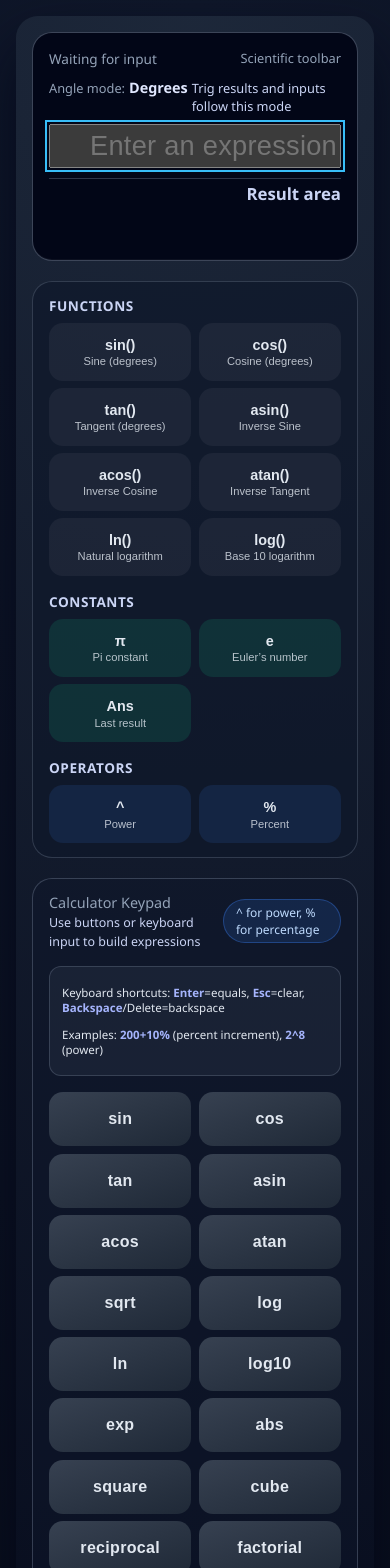
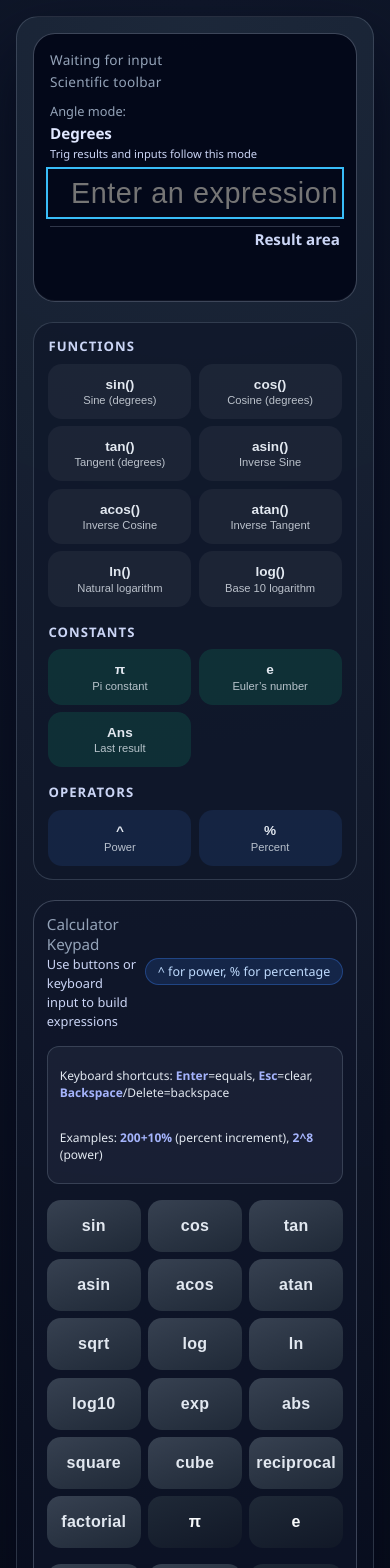
Before and after one commit to johnwick22012026-source/Calculator, a React (Vite) app: page / in a window 390 px wide. Shown: the top 1568 px of the page. Built offline with nearby package versions, Linux system fonts and the light colour scheme.

Commit message:
feat(CALC-59): Polish breakpoint-specific visual consistency — src/App.css

```diff
--- a/src/App.css
+++ b/src/App.css
@@ -6,75 +6,20 @@
  * Disabled: reduced opacity and disable pointer interaction.
  */
 
-/* Global focus and interaction state variables */
 :root {
   color-scheme: dark;
-  /* Focus outline settings */
   --focus-outline-width: 2px;
   --focus-outline-style: solid;
   --focus-outline-color: #38bdf8;
   --focus-outline-offset: 2px;
-}
-
-/* Global interactive element defaults */
-button,
-a,
-[role="button"],
-[role="link"] {
-  cursor: pointer;
-  transition: background 0.2s ease,
-              border-color 0.2s ease,
-              color 0.2s ease,
-              filter 0.2s ease,
-              transform 0.1s ease,
-              box-shadow 0.2s ease;
-}
-
-input,
-select,
-textarea {
-  transition: background 0.2s ease,
-              border-color 0.2s ease,
-              color 0.2s ease,
-              filter 0.2s ease,
-              transform 0.1s ease,
-              box-shadow 0.2s ease;
-}
-
-/* Hover state */
-button:hover:not(:disabled),
-a:hover:not([disabled]),
-[role="button"]:hover:not([disabled]):not([aria-disabled="true"]),
-[role="link"]:hover:not([disabled]):not([aria-disabled="true"]) {
-  filter: brightness(1.05);
-}
-
-/* Active (pressed) state */
-button:active:not(:disabled),
-a:active:not([disabled]),
-[role="button"]:active:not([disabled]):not([aria-disabled="true"]),
-[role="link"]:active:not([disabled]):not([aria-disabled="true"]) {
-  transform: translateY(1px);
-}
-
-/* Focus-visible state */
-button:focus-visible,
-a:focus-visible,
-[role="button"]:focus-visible,
-[role="link"]:focus-visible,
-input:focus-visible,
-select:focus-visible,
-textarea:focus-visible {
-  outline: var(--focus-outline-width) var(--focus-outline-style) var(--focus-outline-color);
-  outline-offset: var(--focus-outline-offset);
-}
-
-/* Disabled state */
-button:disabled,
-[disabled],
-[aria-disabled="true"] {
-  opacity: 0.5;
-  cursor: not-allowed;
+  --shell-padding: clamp(1rem, 4vw, 2.5rem);
+  --panel-width: clamp(320px, 90vw, 520px);
+  --panel-gap: clamp(1.5rem, 4vw, 2rem);
+  --panel-padding: clamp(1.25rem, 4vw, 2.25rem);
+  --display-padding: clamp(1.2rem, 3vw, 1.7rem);
+  --panel-radius: clamp(24px, 3vw, 32px);
+  --button-gap: clamp(0.55rem, 0.8vw, 0.9rem);
+  --button-radius: 14px;
 }
 
 * {
@@ -86,6 +31,8 @@ body {
   font-family: 'Space Grotesk', 'Segoe UI', system-ui, sans-serif;
   background: radial-gradient(circle at top, #0f172a 0%, #0b1121 55%, #060a15 100%);
   min-height: 100vh;
+  color: #e2e8f0;
+  font-size: clamp(15px, 1.5vw, 17px);
 }
 
 #root {
@@ -97,30 +44,31 @@ body {
   display: flex;
   align-items: center;
   justify-content: center;
-  padding: clamp(1rem, 5vh, 2rem) clamp(1rem, 5vw, 2rem);
+  padding: var(--shell-padding);
 }
 
 .calculator-panel {
-  width: clamp(280px, 90vw, 480px);
-  background: radial-gradient(circle at top, rgba(30, 41, 59, 0.9), #020617);
-  border-radius: 28px;
-  padding: clamp(1rem, 4vw, 2rem);
-  box-shadow: 0 30px 60px rgba(2, 6, 23, 0.7);
+  width: var(--panel-width);
+  background: radial-gradient(circle at top, rgba(30, 41, 59, 0.94), #020617);
+  border-radius: var(--panel-radius);
+  padding: var(--panel-padding);
+  box-shadow: 0 35px 70px rgba(2, 6, 23, 0.75);
   display: flex;
   flex-direction: column;
-  gap: 1.75rem;
+  gap: var(--panel-gap);
+  border: 1px solid rgba(148, 163, 184, 0.25);
 }
 
 .calculator-display {
-  background-color: #020617;
+  background-color: rgba(2, 6, 23, 0.9);
   border: 1px solid rgba(148, 163, 184, 0.4);
-  border-radius: 20px;
-  padding: 1.25rem;
+  border-radius: 22px;
+  padding: var(--display-padding);
   display: flex;
   flex-direction: column;
-  gap: 0.6rem;
+  gap: 0.65rem;
   color: #e2e8f0;
-  box-shadow: inset 0 -1px 0 rgba(255, 255, 255, 0.04);
+  box-shadow: inset 0 -1px 0 rgba(255, 255, 255, 0.05);
   transition: border 0.2s ease, box-shadow 0.2s ease, background 0.2s ease;
 }
 
@@ -135,41 +83,38 @@ body {
   justify-content: space-between;
   font-size: 0.85rem;
   color: #94a3b8;
-}
-
-.display-subtle {
-  font-size: 0.8rem;
+  letter-spacing: 0.02em;
 }
 
 .display-mode {
   display: flex;
   flex-wrap: wrap;
   align-items: baseline;
-  gap: 0.25rem;
+  gap: 0.35rem;
   font-size: 0.8rem;
   color: #94a3b8;
 }
 
 .display-mode strong {
-  display: inline-flex;
-  font-size: 0.9rem;
+  font-size: 0.95rem;
   color: #e0e7ff;
 }
 
 .display-mode-hint {
   flex: 1;
+  font-size: 0.75rem;
   color: #cbd5f5;
 }
 
 .display-expression {
-  font-size: clamp(1.7rem, 3vw, 2.6rem);
+  font-size: clamp(1.8rem, 3vw, 2.7rem);
   font-weight: 500;
   text-align: right;
   min-height: 2.75rem;
-  word-wrap: break-word;
+  letter-spacing: 0.02em;
   color: #e0e7ff;
-  letter-spacing: 0.01em;
-  transition: border 0.2s ease, padding 0.2s ease, background 0.2s ease;
+  background: transparent;
+  border: none;
 }
 
 .display-expression--error {
@@ -177,10 +122,6 @@ body {
   border: 1px solid rgba(248, 113, 113, 0.8);
   padding: 0.85rem;
   background: rgba(248, 113, 113, 0.08);
-}
-
-.display-expression:hover {
-  background-color: rgba(255, 255, 255, 0.02);
 }
 
 .display-expression:focus-visible {
@@ -197,11 +138,11 @@ body {
 }
 
 .display-result {
-  font-size: 1.05rem;
+  font-size: clamp(0.95rem, 1.5vw, 1.1rem);
   text-align: right;
   font-weight: 600;
   color: #cbd5f5;
-  padding: 0.2rem 0;
+  padding-top: 0.15rem;
   border-top: 1px solid rgba(148, 163, 184, 0.3);
 }
 
@@ -243,15 +184,15 @@ body {
 
 .display-error__hint {
   margin: 0;
-  font-size: 0.8rem;
+  font-size: 0.78rem;
   color: rgba(226, 232, 240, 0.8);
 }
 
 .scientific-controls {
-  background: rgba(15, 23, 42, 0.65);
+  background: rgba(15, 23, 42, 0.75);
   border-radius: 20px;
   border: 1px solid rgba(148, 163, 184, 0.25);
-  padding: 1.15rem 1.25rem;
+  padding: clamp(1rem, 3vw, 1.4rem) clamp(1.1rem, 3vw, 1.6rem);
   display: flex;
   flex-direction: column;
   gap: 1rem;
@@ -260,28 +201,28 @@ body {
 .scientific-controls__group {
   display: flex;
   flex-direction: column;
-  gap: 0.5rem;
+  gap: 0.55rem;
 }
 
 .scientific-controls__title {
   margin: 0;
-  font-size: 0.85rem;
+  font-size: 0.82rem;
   font-weight: 600;
   color: #cbd5f5;
-  letter-spacing: 0.04em;
+  letter-spacing: 0.08em;
   text-transform: uppercase;
 }
 
 .scientific-controls__grid {
   display: grid;
-  grid-template-columns: repeat(auto-fit, minmax(90px, 1fr));
-  gap: 0.55rem;
+  grid-template-columns: repeat(auto-fit, minmax(100px, 1fr));
+  gap: var(--button-gap);
 }
 
 .scientific-control-button {
   border: 1px solid transparent;
-  border-radius: 14px;
-  padding: 0.75rem;
+  border-radius: var(--button-radius);
+  padding: 0.9rem;
   background: rgba(255, 255, 255, 0.05);
   color: #e2e8f0;
   font-size: 0.95rem;
@@ -290,6 +231,7 @@ body {
   flex-direction: column;
   align-items: center;
   gap: 0.15rem;
+  min-height: 68px;
 }
 
 .scientific-control-button__label {
@@ -302,7 +244,7 @@ body {
 }
 
 .scientific-control-button:hover:not(:disabled):not([aria-disabled="true"]) {
-  filter: brightness(1.1);
+  filter: brightness(1.08);
 }
 
 .scientific-control-button:active:not(:disabled):not([aria-disabled="true"]) {
@@ -324,13 +266,13 @@ body {
 }
 
 .calculator-keypad {
-  background-color: rgba(15, 23, 42, 0.5);
-  border-radius: 20px;
-  padding: 1rem;
+  background-color: rgba(15, 23, 42, 0.6);
+  border-radius: 22px;
+  padding: clamp(1rem, 3vw, 1.5rem);
   display: flex;
   flex-direction: column;
   gap: 1rem;
-  border: 1px solid rgba(148, 163, 184, 0.3);
+  border: 1px solid rgba(148, 163, 184, 0.35);
 }
 
 .keypad-header {
@@ -344,30 +286,34 @@ body {
 
 .keypad-header div p {
   margin: 0;
-  font-size: 0.9rem;
+  font-size: 0.95rem;
 }
 
 .keypad-header div span {
-  font-size: 0.78rem;
+  font-size: 0.8rem;
   color: #cbd5f5;
 }
 
 .keypad-operator-hint {
-  font-size: 0.75rem;
+  font-size: 0.78rem;
   padding: 0.25rem 0.75rem;
   border-radius: 999px;
   background: rgba(59, 130, 246, 0.15);
   color: #bfdbfe;
   border: 1px solid rgba(59, 130, 246, 0.35);
+  white-space: nowrap;
 }
 
 .keypad-helper-text {
-  font-size: 0.75rem;
+  font-size: 0.78rem;
   color: #e2e8f0;
   background: rgba(148, 163, 184, 0.08);
   border-radius: 12px;
-  padding: 0.45rem 0.75rem;
+  padding: 0.5rem 0.75rem;
   border: 1px solid rgba(148, 163, 184, 0.25);
+  display: flex;
+  flex-direction: column;
+  gap: 0.25rem;
 }
 
 .keypad-helper-text strong {
@@ -377,25 +323,25 @@ body {
 .keypad-grid {
   display: grid;
   grid-template-columns: repeat(4, minmax(0, 1fr));
-  gap: 0.6rem;
+  gap: var(--button-gap);
 }
 
 .keypad-grid--scientific {
-  grid-template-columns: repeat(auto-fit, minmax(110px, 1fr));
-  gap: 0.55rem;
+  grid-template-columns: repeat(auto-fit, minmax(120px, 1fr));
 }
 
 .keypad-button {
   border: none;
-  border-radius: 14px;
-  padding: 0.95rem 0;
+  border-radius: var(--button-radius);
+  padding: 0.9rem 0;
   font-size: 1.15rem;
   font-weight: 600;
   letter-spacing: 0.02em;
+  min-height: 58px;
 }
 
 .keypad-button:hover:not(:disabled) {
-  filter: brightness(1.1);
+  filter: brightness(1.08);
 }
 
 .keypad-button:active:not(:disabled) {
@@ -405,7 +351,7 @@ body {
 .keypad-button:focus-visible {
   outline: var(--focus-outline-width) var(--focus-outline-style) var(--focus-outline-color);
   outline-offset: calc(var(--focus-outline-offset) + 2px);
-  box-shadow: 0 0 0 4px rgba(59, 130, 246, 0.3);
+  box-shadow: 0 0 0 4px rgba(59, 130, 246, 0.35);
 }
 
 .keypad-button--primary {
@@ -428,36 +374,31 @@ body {
   cursor: not-allowed;
 }
 
-@media (max-width: 600px) {
-  .keypad-grid {
-    gap: 0.5rem;
+@media (max-width: 960px) {
+  .calculator-panel {
+    width: clamp(280px, 95vw, 460px);
+    border-radius: 24px;
+  }
+
+  .scientific-controls__grid {
+    grid-template-columns: repeat(auto-fit, minmax(92px, 1fr));
+  }
+
+  .scientific-control-button {
+    padding: 0.8rem;
+    min-height: 60px;
   }
 
   .keypad-grid--scientific {
-    grid-template-columns: repeat(auto-fit, minmax(90px, 1fr));
+    grid-template-columns: repeat(auto-fit, minmax(100px, 1fr));
   }
 
-  .scientific-controls__grid {
-    grid-template-columns: repeat(auto-fit, minmax(80px, 1fr));
-  }
-
-  .scientific-control-button {
-    padding: 0.65rem;
-    font-size: 0.85rem;
-  }
-
-  .keypad-button {
-    font-size: 1rem;
-    padding: 0.8rem 0;
-  }
-
-  .display-operators-hint,
   .keypad-helper-text {
-    font-size: 0.72rem;
+    font-size: 0.75rem;
   }
 }
 
-@media (max-width: 480px) {
+@media (max-width: 600px) {
   body {
     min-height: auto;
   }
@@ -475,12 +416,23 @@ body {
     gap: 1.25rem;
   }
 
+  .display-header,
+  .display-mode {
+    flex-direction: column;
+    align-items: flex-start;
+    gap: 0.2rem;
+  }
+
+  .display-mode-hint {
+    font-size: 0.7rem;
+  }
+
   .calculator-display {
     padding: 1rem;
   }
 
   .scientific-controls {
-    padding: 0.85rem 1rem;
+    padding: 0.85rem 0.9rem;
   }
 
   .scientific-controls__grid {
@@ -489,13 +441,13 @@ body {
   }
 
   .scientific-control-button {
-    padding: 0.8rem;
-    font-size: 0.9rem;
-    min-height: 56px;
+    padding: 0.75rem;
+    font-size: 0.85rem;
+    min-height: 54px;
   }
 
   .calculator-keypad {
-    padding: 0.85rem 1rem;
+    padding: 0.8rem;
   }
 
   .keypad-grid {
@@ -504,13 +456,39 @@ body {
   }
 
   .keypad-grid--scientific {
-    grid-template-columns: repeat(auto-fit, minmax(100px, 1fr));
+    grid-template-columns: repeat(auto-fit, minmax(90px, 1fr));
   }
 
   .keypad-button {
     font-size: 1rem;
-    padding: 1rem 0;
-    min-height: 54px;
+    padding: 0.9rem 0;
+    min-height: 52px;
+  }
+}
+
+@media (min-width: 1200px) {
+  :root {
+    --panel-gap: 2.5rem;
+    --button-gap: 1rem;
+    --scientific-controls__grid: 1rem;
+  }
+
+  .calculator-panel {
+    width: 560px;
+    padding: 2.75rem;
+    border-radius: 36px;
+  }
+
+  .scientific-controls__group {
+    gap: 0.75rem;
+  }
+
+  .scientific-control-button {
+    min-height: 76px;
+  }
+
+  .keypad-grid {
+    gap: 0.9rem;
   }
 }
 
```
